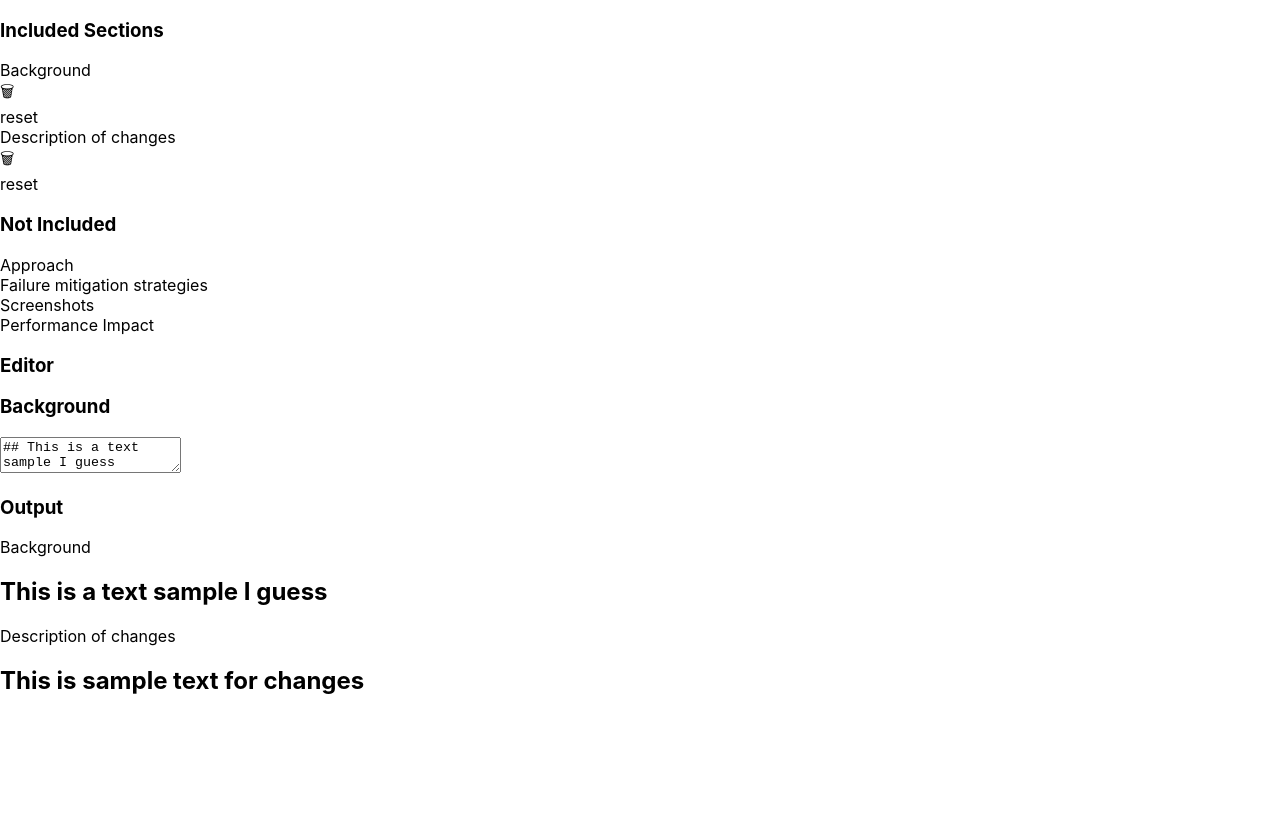
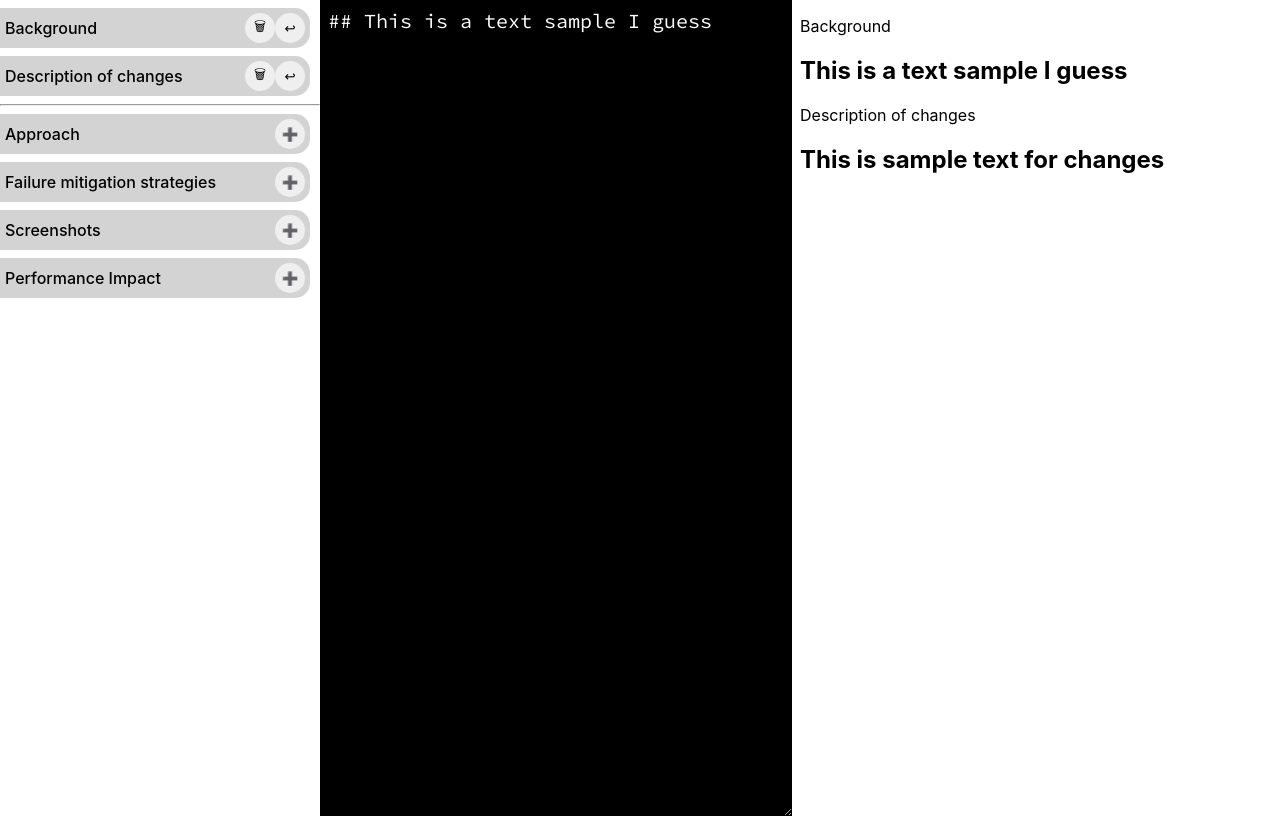
Before and after one commit to CharlesDesiderio/pr-manager, a React (Create React App) app: page / in a window 1280 px wide. Built offline with nearby package versions, Linux system fonts and the light colour scheme.

Commit message:
Added basic styling

```diff
--- a/src/App.js
+++ b/src/App.js
@@ -1,6 +1,8 @@
 import { useState } from 'react'
+
+import styles from './App.module.css'
+
 import Editor from './components/Editor'
-
 import Output from './components/Output'
 import Section from './components/Section'
 
@@ -48,7 +50,7 @@ const App = () => {
 
   const addSection = (event) => {
     let newState = sectionsState
-    newState[event.currentTarget.id].included = true
+    newState[event.target.parentElement.id].included = true
     setSectionsState([...newState])
   }
 
@@ -71,69 +73,27 @@ const App = () => {
   }
 
   return (
+    <div className={styles.container}>
       <div>
-
-      <h3>Included Sections</h3>
         { sectionsState.map((item, i) => {
-        return item.included ? <div onClick={(event) => chooseEditor(event)} id={i}><Section data={item} />
-        <div onClick={(event => removeItem(event))}>🗑</div><div onClick={(event) => resetItem(event)}>reset</div>
+          return item.included ?
+          <div onClick={(event) => chooseEditor(event)} id={i} className={styles.section} >
+            <Section data={item} />
+            <button onClick={(event => removeItem(event))}>🗑</button>
+            <button onClick={(event) => resetItem(event)}>↩</button>
           </div> : null
         }) }
-
-      <h3>Not Included</h3>
+<hr />
         { sectionsState.map((item, i) => {
-        return item.included ? null : <div onClick={(event) => addSection(event)} id={i}><Section data={item} /></div>
+          return item.included ? null : <div className={styles.inactiveSection} id={i}><Section data={item} /><button onClick={(event) => addSection(event)}>➕</button></div>
         }) }
-      <h3>Editor</h3>
+      </div>
 
       <Editor data={sectionsState[currentItem]} editData={(event) => handleDataChange(event)} />
-
-      <h3>Output</h3>
 
       <Output data={sectionsState} />
     </div>
   )
 }
 
-//   let [sectionState, setSectionState] = useState([0, 2, 5])
-
-//   let completeData = ``
-
-//   sectionState.forEach((item) => {
-//     completeData += `${sectionsArray[item].title}  \n`
-//     completeData += `${sectionsArray[item].text}  \n`
-//   })
-
-//   let [editorData, setEditorData] = useState(completeData)
-
-
-//   const handleAdd = (event) => {
-//     let newState = sectionState
-//     newState.push(parseInt(event.currentTarget.id))
-//     setSectionState([...newState])
-//   }
-
-//   const handleRemove = () => {
-//     alert('beep')
-//   }
-
-//   return (
-//     <div>
-//       { sectionState.map((section) => {
-//         return <div onClick={() => handleRemove()} ><Section data={sectionsArray[section]} /></div>
-//       }) }
-//       <hr />
-
-//       { sectionsArray.map((unused, i) => {
-//         return sectionState.includes(i) ? '' : <div id={i} onClick={(event) => handleAdd(event)} ><Section data={unused} /></div>
-//       })
-//       }
-
-//       <Editor setData={setEditorData} data={editorData} />
-
-//       <Output data={editorData} />
-
-//     </div>
-//   )
-
 export default App
--- /dev/null
+++ b/src/App.module.css
@@ -0,0 +1,36 @@
+.container {
+  width: 100%;
+  margin: auto;
+  display: grid;
+  grid-template-columns: 1fr 1.5fr 1.5fr;
+}
+
+.section, .inactiveSection {
+  display: grid;
+  grid-template-columns: 80% 10% 10%;
+  margin: 8px 10px 8px 0;
+  border-radius: 0 15px 15px 0;
+  padding: 5px;
+  background-color: lightgray;
+  align-items: center;
+  font-weight: 500;
+}
+
+.section:hover {
+  cursor: pointer;
+}
+
+.inactiveSection {
+  grid-template-columns: 90% 10%;
+}
+
+button {
+  border: none;
+  height: 30px;
+  width: 30px;
+  border-radius: 50%;
+}
+
+button:hover {
+  cursor: pointer;
+}
--- a/src/components/Editor.jsx
+++ b/src/components/Editor.jsx
@@ -2,10 +2,10 @@ import styles from './Editor.module.css'
 
 const Editor = (props) => {
 
-    let completeData = `${props.data.text}`
+  let completeData = `${props.data.text}`
 
   return (
-    <div><h3>{props.data.title}</h3>
+    <div className={styles.editor}>
       <textarea value={completeData} onChange={(event) => props.editData(event)} />
     </div>
   )
--- a/src/components/Editor.module.css
+++ b/src/components/Editor.module.css
@@ -1,4 +1,13 @@
-.editor {
-  width: 500px;
-  height: 80vh;
+@import url('https://fonts.googleapis.com/css2?family=Source+Code+Pro&display=swap');
+
+.editor textarea {
+  font-family: 'Source Code Pro', monospace;
+  font-size: 1.25rem;
+  width: 95%;
+  height: 100vh;
+  color: white;
+  background-color: black;
+  border: none;
+  padding: 8px;
+  box-sizing: content-box;
 }
--- a/src/components/Output.jsx
+++ b/src/components/Output.jsx
@@ -19,4 +19,5 @@ const Output = (props) => {
     </div>
   )
   }
+
 export default Output
```
Lines whose indentation alone changed are shown as unchanged.
